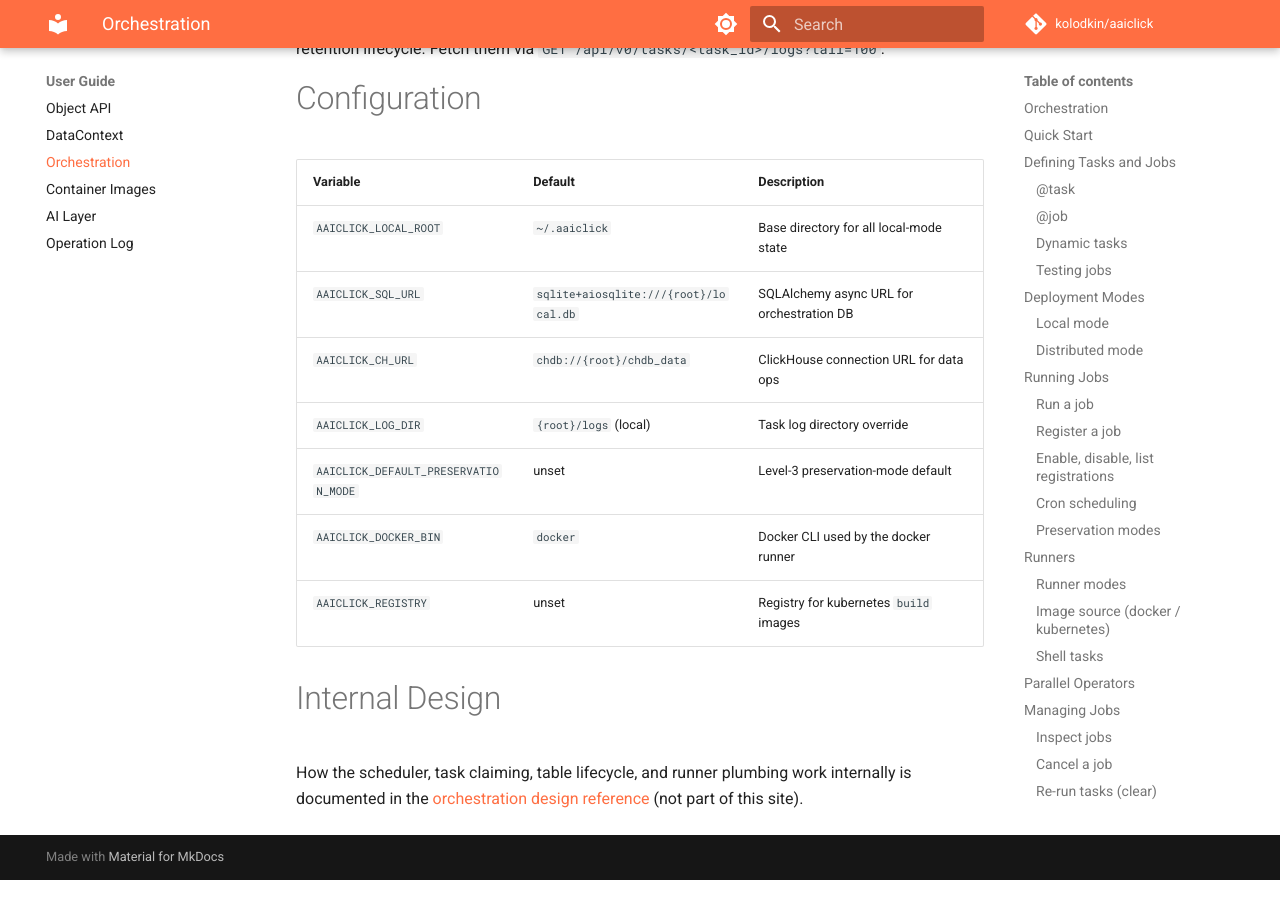
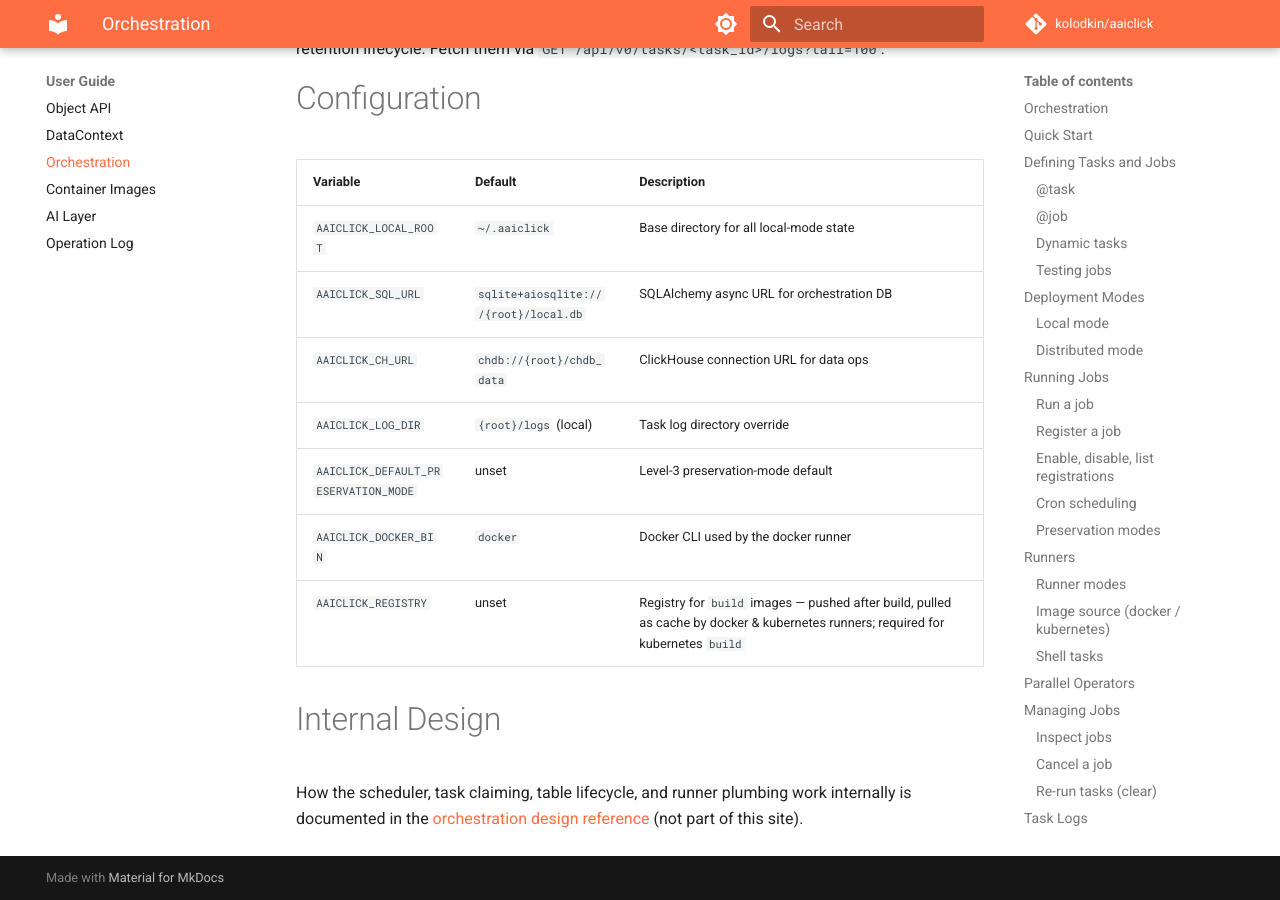
Before and after one commit to kolodkin/aaiclick, an MkDocs documentation site: the page built from docs/user_guide/orchestration.md, in a window 1280 px wide and 900 px high, scrolled down 7960 px. Built offline with MkDocs 1.6.1 and Material for MkDocs 9.7.7, drawn with Linux system fonts in a browser that asks for light colours; comment, search, counter and statistics services are not loaded.

Commit message:
docs: address review — superpowers plans, AAICLICK_REGISTRY scope
- CLAUDE.md: replace the implementation-plan-document workflow step
  with the superpowers writing-plans/executing-plans skills.
- orchestration guide: AAICLICK_REGISTRY applies to the docker runner
  too (push after build, pull as cache); it is only required for
  kubernetes build.

Co-Authored-By: Claude Fable 5 <noreply@anthropic.com>
Claude-Session: https://claude.ai/code/session_01DfVL4w1ref7KQ418VrXzV4

```diff
--- a/docs/user_guide/orchestration.md
+++ b/docs/user_guide/orchestration.md
@@ -417,7 +417,7 @@ the job's retention lifecycle. Fetch them via
 | `AAICLICK_LOG_DIR`       | `{root}/logs` (local)                 | Task log directory override               |
 | `AAICLICK_DEFAULT_PRESERVATION_MODE` | unset                     | Level-3 preservation-mode default         |
 | `AAICLICK_DOCKER_BIN`    | `docker`                              | Docker CLI used by the docker runner      |
-| `AAICLICK_REGISTRY`      | unset                                 | Registry for kubernetes `build` images    |
+| `AAICLICK_REGISTRY`      | unset                                 | Registry for `build` images — pushed after build, pulled as cache by docker & kubernetes runners; required for kubernetes `build` |
 
 # Internal Design
 
```
Also changed, not shown: CLAUDE.md (+2 -11 lines).
